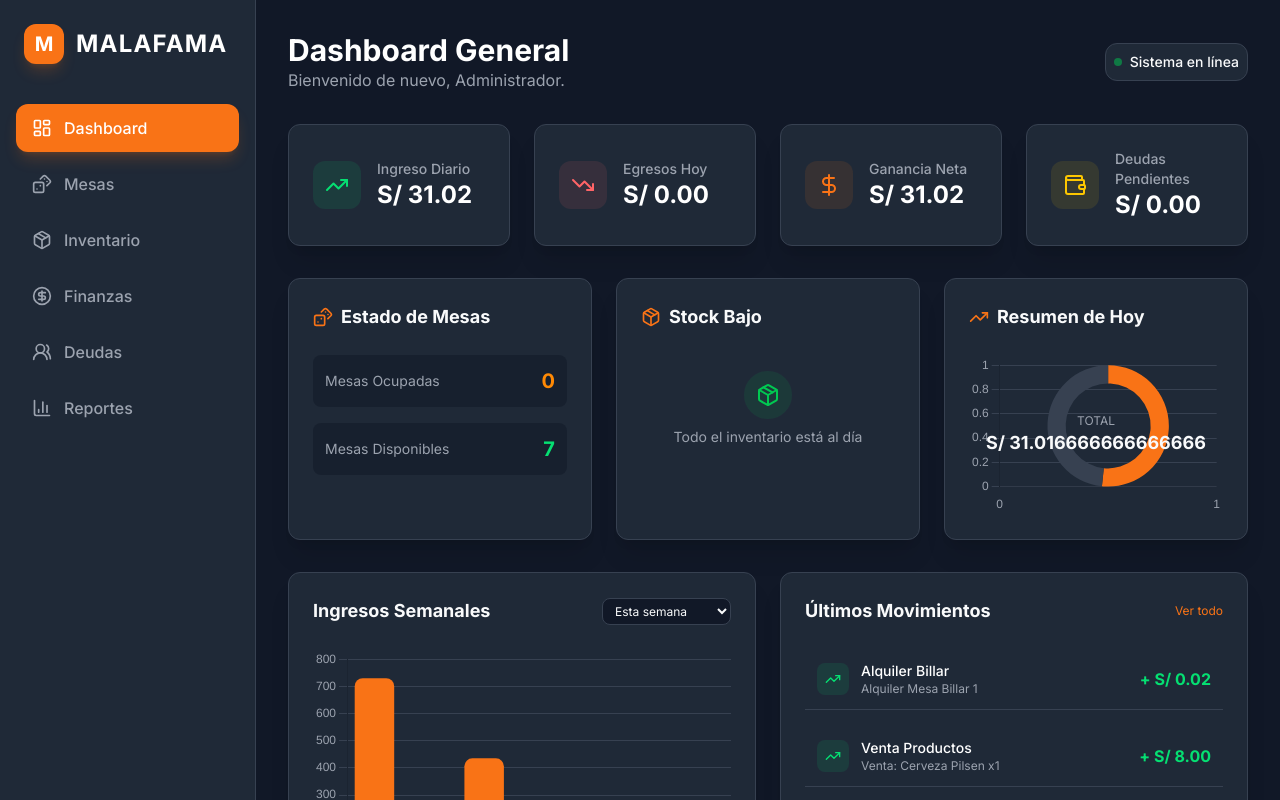
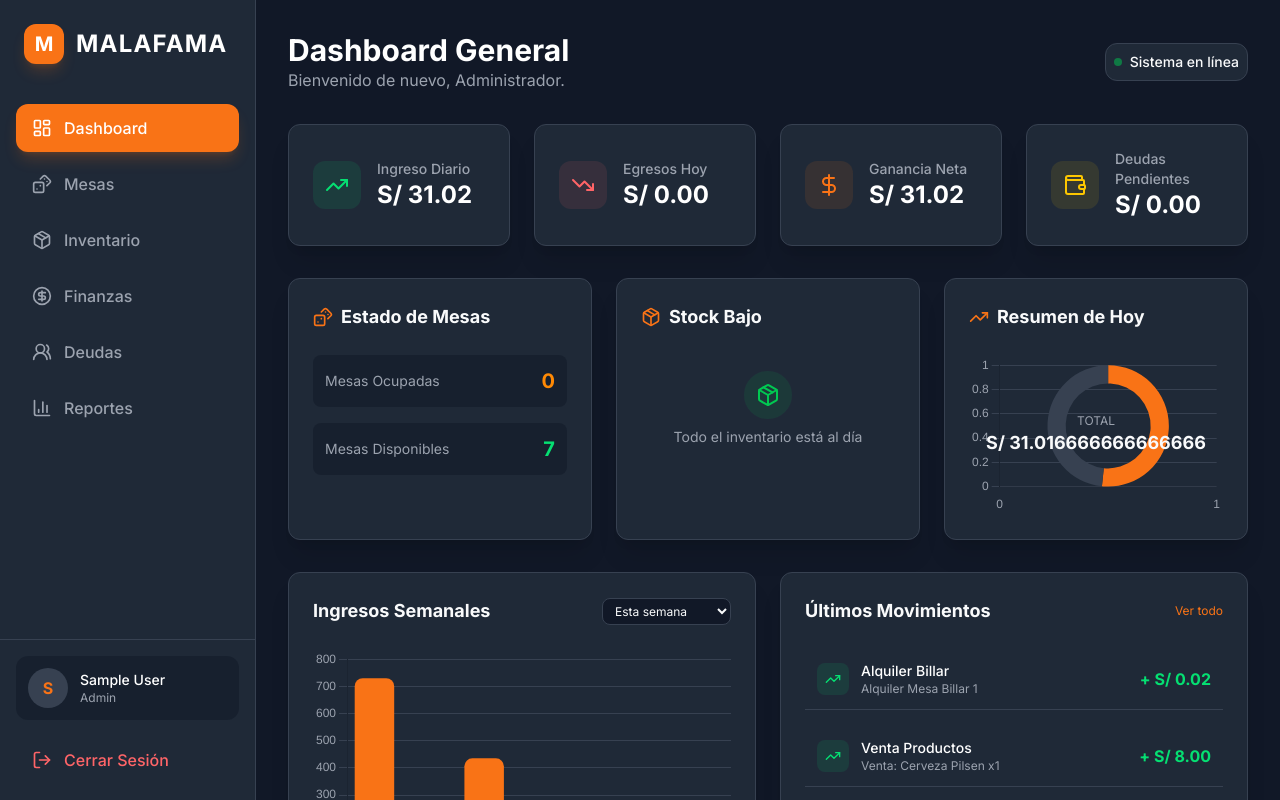
Before and after one commit to franmanic2/malafama-web, a Vue app: page / in a window 1280 px wide. Shown: the top 800 px of the page. Built offline with nearby package versions, Linux system fonts and the light colour scheme; data requests are answered from the project's data file; sample sign-in values are in the browser's storage.

Commit message:
refactor: update sidebar layout to sticky positioning and add scrollable navigation container

```diff
--- a/src/layouts/MainLayout.vue
+++ b/src/layouts/MainLayout.vue
@@ -42,7 +42,7 @@ const toggleSidebar = () => {
     <!-- Sidebar -->
     <aside
       :class="[
-        'fixed inset-y-0 left-0 z-50 w-64 bg-dark-800 border-r border-dark-700 transition-transform duration-300 transform lg:translate-x-0 lg:static lg:inset-0',
+        'fixed inset-y-0 left-0 z-50 w-64 bg-dark-800 border-r border-dark-700 transition-transform duration-300 transform lg:translate-x-0 lg:sticky lg:top-0 lg:h-screen lg:flex-shrink-0',
         isSidebarOpen ? 'translate-x-0' : '-translate-x-full'
       ]"
     >
@@ -61,7 +61,7 @@ const toggleSidebar = () => {
         </div>
 
         <!-- Nav -->
-        <nav class="flex-1 px-4 space-y-2 mt-4">
+        <nav class="flex-1 overflow-y-auto px-4 space-y-2 mt-4">
           <router-link
             v-for="item in navigation"
             :key="item.name"
```
